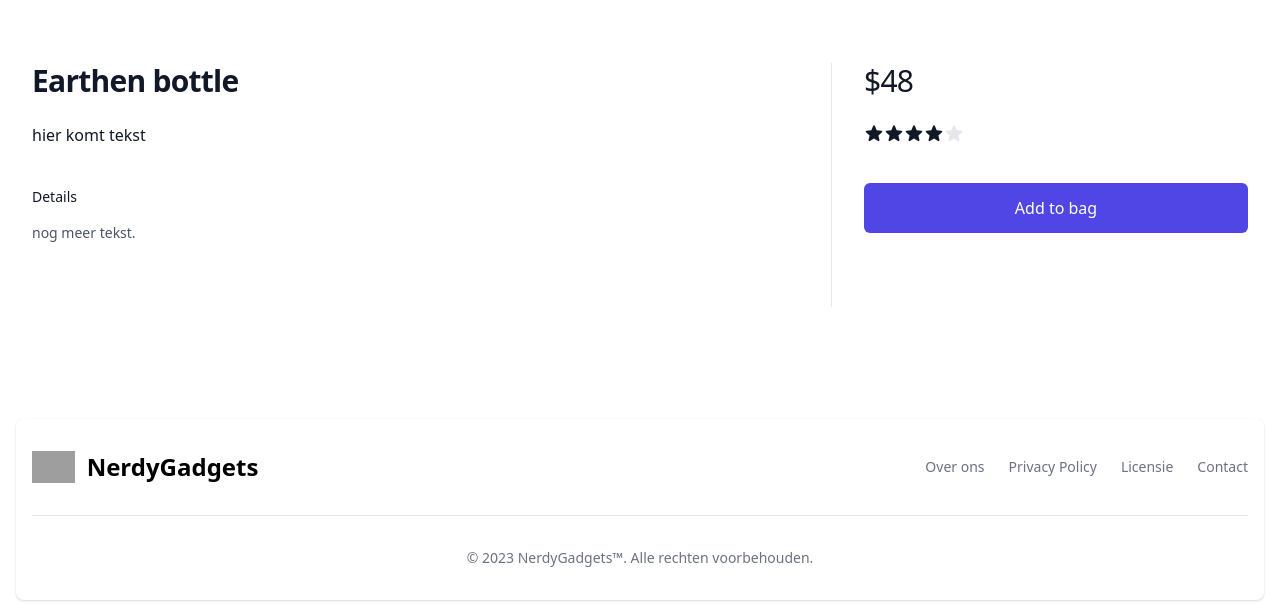
After one commit to Adnanebds/NerdyGadgets, a PHP site: page /product_page.php in a window 1280 px wide. The commit adds this page. Shown: the part 721-1337 px from the top of the page. Run offline with PHP 8.4, Linux system fonts and the light colour scheme; style sheets or scripts are compiled from the project's sources; some libraries are stand-ins or nearby versions; grey boxes are pictures that could not be loaded.

Commit message:
product page

```diff
--- a/src/Product.php
+++ b/src/Product.php
@@ -11,7 +11,7 @@
     include 'Filter.php';
     ?>
     <div class="grid grid-cols-1 gap-x-6 gap-y-10 sm:grid-cols-2 lg:grid-cols-3 xl:grid-cols-4 xl:gap-x-8">
-      <a href="#" class="group">
+      <a href="product_page.php" class="group">
         <div class="aspect-h-1 aspect-w-1 w-full overflow-hidden rounded-lg bg-gray-200 xl:aspect-h-8 xl:aspect-w-7">
           <img src="https://tailwindui.com/img/ecommerce-images/category-page-04-image-card-01.jpg" alt="Tall slender porcelain bottle with natural clay textured body and cork stopper." class="h-full w-full object-cover object-center group-hover:opacity-75">
         </div>
--- /dev/null
+++ b/src/product_page.php
@@ -0,0 +1,90 @@
+<head>
+    <script src="https://cdn.tailwindcss.com"></script>
+</head>
+<?php
+include 'navbar.html';
+?>
+<div class="bg-white">
+    <div class="pt-6">
+        <!-- Image gallery -->
+        <div class="mx-auto mt-6 max-w-2xl sm:px-6 lg:grid lg:max-w-7xl lg:grid-cols-3 lg:gap-x-8 lg:px-8">
+            <div class="aspect-h-4 aspect-w-3 hidden overflow-hidden rounded-lg lg:block">
+                <img src="https://tailwindui.com/img/ecommerce-images/product-page-02-secondary-product-shot.jpg" alt="Two each of gray, white, and black shirts laying flat." class="h-full w-full object-cover object-center">
+            </div>
+            <div class="hidden lg:grid lg:grid-cols-1 lg:gap-y-8">
+                <div class="aspect-h-2 aspect-w-3 overflow-hidden rounded-lg">
+                    <img src="https://tailwindui.com/img/ecommerce-images/product-page-02-tertiary-product-shot-01.jpg" alt="Model wearing plain black basic tee." class="h-full w-full object-cover object-center">
+                </div>
+                <div class="aspect-h-2 aspect-w-3 overflow-hidden rounded-lg">
+                    <img src="https://tailwindui.com/img/ecommerce-images/product-page-02-tertiary-product-shot-02.jpg" alt="Model wearing plain gray basic tee." class="h-full w-full object-cover object-center">
+                </div>
+            </div>
+            <div class="aspect-h-5 aspect-w-4 lg:aspect-h-4 lg:aspect-w-3 sm:overflow-hidden sm:rounded-lg">
+                <img src="https://tailwindui.com/img/ecommerce-images/product-page-02-featured-product-shot.jpg" alt="Model wearing plain white basic tee." class="h-full w-full object-cover object-center">
+            </div>
+        </div>
+
+        <!-- Product info -->
+        <div class="mx-auto max-w-2xl px-4 pb-16 pt-10 sm:px-6 lg:grid lg:max-w-7xl lg:grid-cols-3 lg:grid-rows-[auto,auto,1fr] lg:gap-x-8 lg:px-8 lg:pb-24 lg:pt-16">
+            <div class="lg:col-span-2 lg:border-r lg:border-gray-200 lg:pr-8">
+                <h1 class="text-2xl font-bold tracking-tight text-gray-900 sm:text-3xl">Earthen bottle</h1>
+            </div>
+
+            <div class="mt-4 lg:row-span-3 lg:mt-0">
+                <h2 class="sr-only">Product information</h2>
+                <p class="text-3xl tracking-tight text-gray-900">$48</p>
+
+                <!-- Reviews -->
+                <div class="mt-6">
+                    <h3 class="sr-only">Reviews</h3>
+                    <div class="flex items-center">
+                        <div class="flex items-center">
+                            <!-- Active: "text-gray-900", Default: "text-gray-200" -->
+                            <svg class="text-gray-900 h-5 w-5 flex-shrink-0" viewBox="0 0 20 20" fill="currentColor" aria-hidden="true">
+                                <path fill-rule="evenodd" d="M10.868 2.884c-.321-.772-1.415-.772-1.736 0l-1.83 4.401-4.753.381c-.833.067-1.171 1.107-.536 1.651l3.62 3.102-1.106 4.637c-.194.813.691 1.456 1.405 1.02L10 15.591l4.069 2.485c.713.436 1.598-.207 1.404-1.02l-1.106-4.637 3.62-3.102c.635-.544.297-1.584-.536-1.65l-4.752-.382-1.831-4.401z" clip-rule="evenodd" />
+                            </svg>
+                            <svg class="text-gray-900 h-5 w-5 flex-shrink-0" viewBox="0 0 20 20" fill="currentColor" aria-hidden="true">
+                                <path fill-rule="evenodd" d="M10.868 2.884c-.321-.772-1.415-.772-1.736 0l-1.83 4.401-4.753.381c-.833.067-1.171 1.107-.536 1.651l3.62 3.102-1.106 4.637c-.194.813.691 1.456 1.405 1.02L10 15.591l4.069 2.485c.713.436 1.598-.207 1.404-1.02l-1.106-4.637 3.62-3.102c.635-.544.297-1.584-.536-1.65l-4.752-.382-1.831-4.401z" clip-rule="evenodd" />
+                            </svg>
+                            <svg class="text-gray-900 h-5 w-5 flex-shrink-0" viewBox="0 0 20 20" fill="currentColor" aria-hidden="true">
+                                <path fill-rule="evenodd" d="M10.868 2.884c-.321-.772-1.415-.772-1.736 0l-1.83 4.401-4.753.381c-.833.067-1.171 1.107-.536 1.651l3.62 3.102-1.106 4.637c-.194.813.691 1.456 1.405 1.02L10 15.591l4.069 2.485c.713.436 1.598-.207 1.404-1.02l-1.106-4.637 3.62-3.102c.635-.544.297-1.584-.536-1.65l-4.752-.382-1.831-4.401z" clip-rule="evenodd" />
+                            </svg>
+                            <svg class="text-gray-900 h-5 w-5 flex-shrink-0" viewBox="0 0 20 20" fill="currentColor" aria-hidden="true">
+                                <path fill-rule="evenodd" d="M10.868 2.884c-.321-.772-1.415-.772-1.736 0l-1.83 4.401-4.753.381c-.833.067-1.171 1.107-.536 1.651l3.62 3.102-1.106 4.637c-.194.813.691 1.456 1.405 1.02L10 15.591l4.069 2.485c.713.436 1.598-.207 1.404-1.02l-1.106-4.637 3.62-3.102c.635-.544.297-1.584-.536-1.65l-4.752-.382-1.831-4.401z" clip-rule="evenodd" />
+                            </svg>
+                            <svg class="text-gray-200 h-5 w-5 flex-shrink-0" viewBox="0 0 20 20" fill="currentColor" aria-hidden="true">
+                                <path fill-rule="evenodd" d="M10.868 2.884c-.321-.772-1.415-.772-1.736 0l-1.83 4.401-4.753.381c-.833.067-1.171 1.107-.536 1.651l3.62 3.102-1.106 4.637c-.194.813.691 1.456 1.405 1.02L10 15.591l4.069 2.485c.713.436 1.598-.207 1.404-1.02l-1.106-4.637 3.62-3.102c.635-.544.297-1.584-.536-1.65l-4.752-.382-1.831-4.401z" clip-rule="evenodd" />
+                            </svg>
+                        </div>
+                        <p class="sr-only">4 out of 5 stars</p>
+                    </div>
+                </div>
+                <form class="mt-10">
+                    <button type="submit" class="mt-10 flex w-full items-center justify-center rounded-md border border-transparent bg-indigo-600 px-8 py-3 text-base font-medium text-white hover:bg-indigo-700 focus:outline-none focus:ring-2 focus:ring-indigo-500 focus:ring-offset-2">Add to bag</button>
+                </form>
+            </div>
+
+            <div class="py-10 lg:col-span-2 lg:col-start-1 lg:border-r lg:border-gray-200 lg:pb-16 lg:pr-8 lg:pt-6">
+                <div>
+                    <h3 class="sr-only">Description</h3>
+
+                    <div class="space-y-6">
+                        <p class="text-base text-gray-900">hier komt tekst</p>
+                    </div>
+                </div>
+
+
+                <div class="mt-10">
+                    <h2 class="text-sm font-medium text-gray-900">Details</h2>
+
+                    <div class="mt-4 space-y-6">
+                        <p class="text-sm text-gray-600">nog meer tekst.</p>
+                    </div>
+                </div>
+            </div>
+        </div>
+    </div>
+</div>
+<?php
+include 'footer.html';
+?>
```
